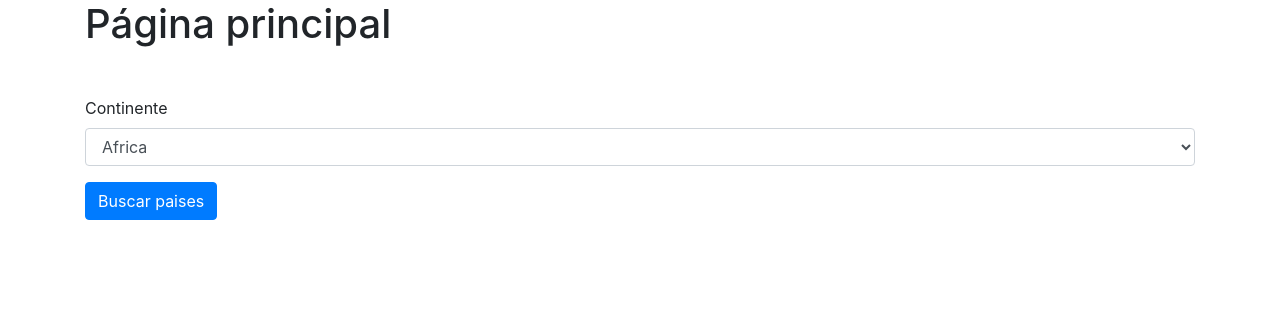
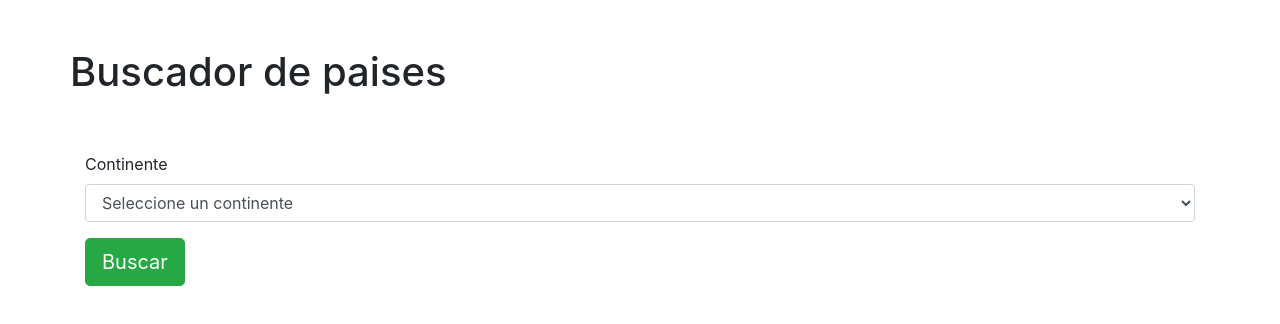
Before and after one commit to egonzalez5/paises-react, a React (Create React App) app: page / in a window 1280 px wide. Shown: the top 324 px of the page. Built offline with nearby package versions, Linux system fonts and the light colour scheme.

Commit message:
agrega mensaje error y detalle de capitales y población

```diff
--- a/src/App.js
+++ b/src/App.js
@@ -39,12 +39,14 @@ function App() {
 
 
   return (
+
     <div className="container">
-      <h1>Página principal</h1>
 
         <div className="row mt-5">
 
-          <div className="col-md-12">
+        <h1>Buscador de paises</h1>
+
+          <div className="col-md-12 mt-5">
           <Formulario
             busqueda={busqueda}
             setBusqueda={setBusqueda}
--- /dev/null
+++ b/src/components/Error.jsx
@@ -0,0 +1,9 @@
+import React from 'react'
+
+const Error = ({mensaje}) => {
+    return (
+        <p className="alert alert-danger mt-2">{mensaje}</p>
+    )
+}
+
+export default Error
--- a/src/components/Formulario.jsx
+++ b/src/components/Formulario.jsx
@@ -1,9 +1,9 @@
-import React from 'react'
-
+import React, {useState} from 'react'
+import Error from './Error';
 const Formulario = ({busqueda, setBusqueda, setConsultar}) => {
 
 
-
+    const [error, setError] = useState(false);
     // extraer valores
     const {continente} = busqueda;
 
@@ -16,6 +16,13 @@ const Formulario = ({busqueda, setBusqueda, setConsultar}) => {
 
     const handleSubmit = e => {
         e.preventDefault();
+
+        if(continente.trim() === '') {
+            setError(true);
+            return;
+        }
+        setError(false);
+
 
         //enviar informacion a componente principal
         setConsultar(true);
@@ -35,6 +42,7 @@ const Formulario = ({busqueda, setBusqueda, setConsultar}) => {
                     value = {continente}
                     onChange={handleChange}
                 >
+                    <option value="">Seleccione un continente</option>
                     <option value="Africa">Africa</option>
                     <option value="Americas">America</option>
                     <option value="Asia">Asia</option>
@@ -45,10 +53,11 @@ const Formulario = ({busqueda, setBusqueda, setConsultar}) => {
             <div className="">
                 <input
                     type="submit"
-                    value="Buscar paises"
-                    className="btn btn-primary"
+                    value="Buscar"
+                    className="btn btn-success btn-lg"
                 />
             </div>
+            { error ? <Error mensaje="Debe seleccionar un continente" /> : null }
         </form>
 
     );
--- a/src/components/Pais.jsx
+++ b/src/components/Pais.jsx
@@ -3,13 +3,21 @@ import React from 'react'
 const Pais = ({pais}) => {
 
     //extraer variables
-    const {name, flag} = pais;
+    const {name, flag, population, capital} = pais;
+
+    const formatearNumero = new Intl.NumberFormat('us');
 
     return (
         <div className="col-md-4 mb-3">
             <div className="card">
-            <p>{name}</p>
+            <h5 className="card-title">{name}</h5>
                 <img src={flag} alt={name} className="card-img-top"></img>
+
+                <ul className="list-group list-group-flush">
+                    <li className="list-group-item">Capital: {capital}</li>
+                    <li className="list-group-item" type="number">Población: {formatearNumero.format(population)}</li>
+
+                </ul>
             </div>
         </div>
 
```
Also changed, not shown: 1 other file (tests, documents, lock files or other folders).
